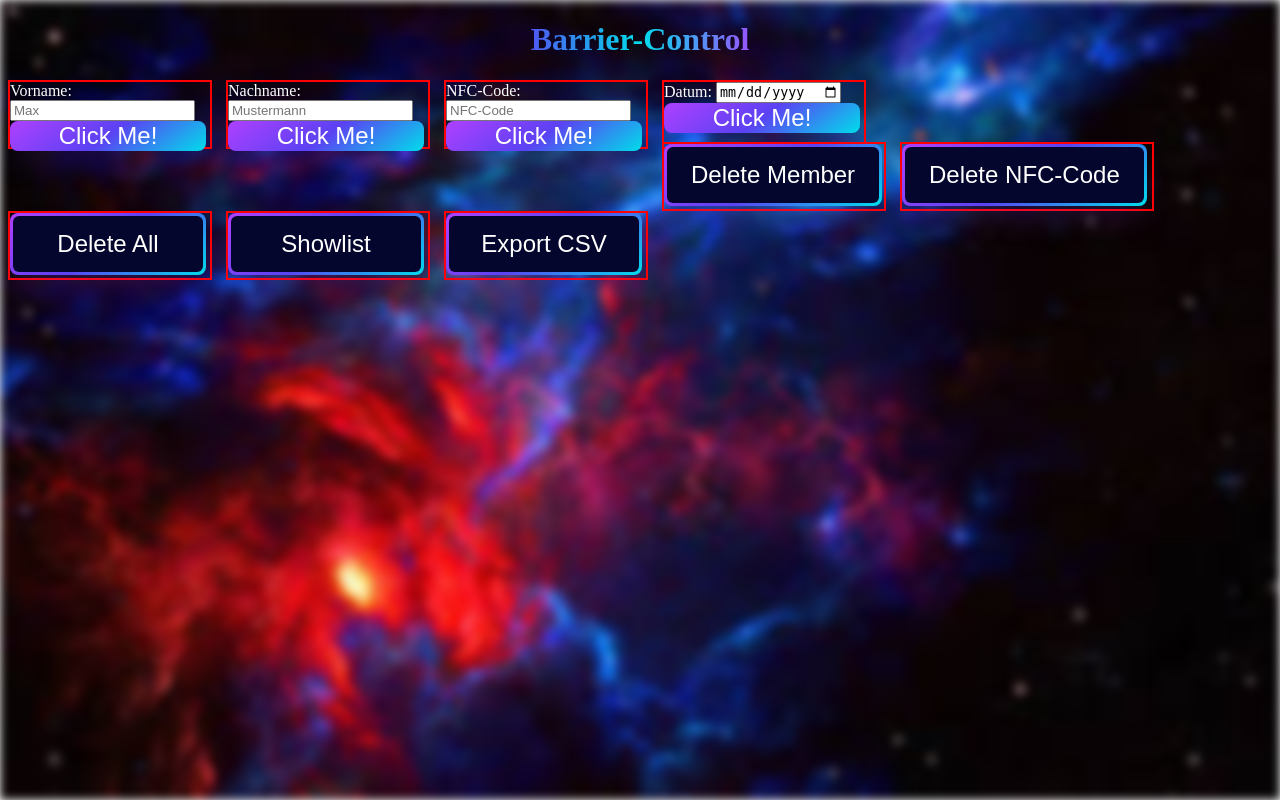
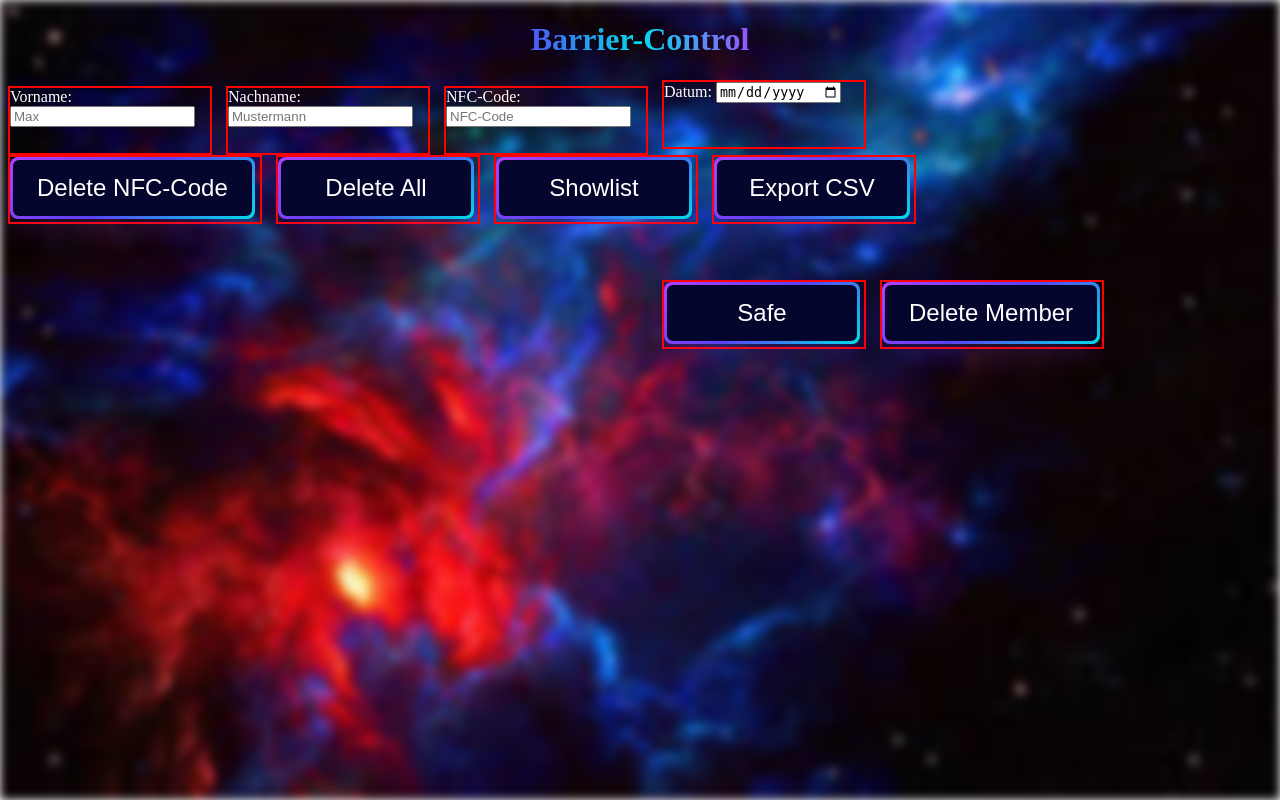
Before and after one commit to RobschCocovic/Barrier-Control, a PHP site: page / in a window 1280 px wide. Run offline with PHP 8.4, Linux system fonts and the light colour scheme.

Commit message:
safeAll button

```diff
--- a/index.html
+++ b/index.html
@@ -30,7 +30,7 @@ m¨oglichst einfach auf ein anderes Backend umgestellt werden kann.
   <form id="createVName">
     <label for="vnameInput">Vorname:</label>
     <input type="text" id="vnameInput" name="vname" placeholder="Max " required>
-    <button class="button"type="button">Click Me!</button><br><br>
+
   </form>
 </div>
 
@@ -38,7 +38,7 @@ m¨oglichst einfach auf ein anderes Backend umgestellt werden kann.
   <form id="createNName">
     <label for="nnameInput">Nachname:</label>
     <input type="text" id="nnameInput" name="nname" placeholder="Mustermann" required>
-    <button class="button"type="button">Click Me!</button><br><br>
+
   </form>
 </div>
 
@@ -46,7 +46,7 @@ m¨oglichst einfach auf ein anderes Backend umgestellt werden kann.
   <form id="createNfC-Code">
     <label for="nfcInput">NFC-Code:</label>
     <input type="text" id="nfcInput" name="nfcCode" placeholder="NFC-Code" required>
-    <button class="button" type="button">Click Me!</button><br><br>
+
   </form>
 </div>
 
@@ -54,8 +54,12 @@ m¨oglichst einfach auf ein anderes Backend umgestellt werden kann.
   <form id="createDate">
     <label for="dateInput">Datum:</label>
     <input type="date" id="dateInput" name="date" required>
-    <button class="button" type="button">Click Me!</button><br><br>
+
   </form>
+</div>
+
+<div id="safeConfig">
+  <button class="button" role="button" onclick="safeConfig()"><span class="text">Safe</span></button>
 </div>
 
 <div id="divDeleteMember">
@@ -79,7 +83,6 @@ m¨oglichst einfach auf ein anderes Backend umgestellt werden kann.
 </div>
 
 
-
     <!-- Button für das Exportieren der Values -->
   <script src="barrierControl.php">
 
--- a/index1.html
+++ b/index1.html
@@ -21,7 +21,6 @@
   <form id="createCustomerForm">
     <label for="customerName">Name:</label>
     <input type="text" id="customerName" required><br><br>
-
     <button type="submit">Kunden erstellen</button>
   </form>
 
--- a/style.css
+++ b/style.css
@@ -145,7 +145,7 @@ label{
 
 #divDeleteMember {
   position: relative;
-  top: auto;
+  top: 200px;
   left: auto;
   border: 2px solid red;
   display: inline-block;
@@ -185,3 +185,16 @@ label{
   height: 65px;
   margin-right: 10px;
 }
+#safeConfig{
+  position: relative;
+  top: 200px;
+  left: auto;
+  border: 2px solid red;
+  display: inline-block;
+  width: 200px;
+  height: 65px;
+  margin-right: 10px;
+
+
+
+}
```
